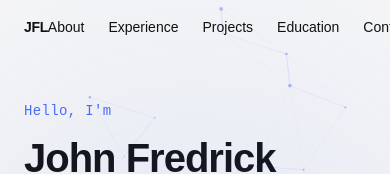
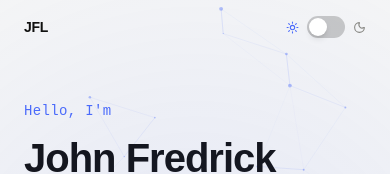
Before and after one commit to yoyodevc/Portfolio-2026, a React (Vite) app: page / in a window 390 px wide. Shown: the top 174 px of the page. Built offline with nearby package versions, Linux system fonts and the light colour scheme.

Commit message:
Fixed mobile responsiveness on Nav

```diff
--- a/src/components/sections/Nav.tsx
+++ b/src/components/sections/Nav.tsx
@@ -37,6 +37,48 @@ export function Nav() {
 
   const isDark = theme === 'dark';
 
+  const themeToggle = (
+    <button
+      onClick={toggleTheme}
+      aria-label={`Switch to ${isDark ? 'light' : 'dark'} mode`}
+      role="switch"
+      aria-checked={isDark}
+      className="flex items-center gap-2"
+    >
+      <Sun
+        size={13}
+        className={cn(
+          'transition-colors duration-200',
+          isDark ? 'text-[var(--color-muted)]' : 'text-[var(--color-accent)]',
+        )}
+      />
+      <span
+        className={cn(
+          'relative inline-flex h-[22px] w-[38px] shrink-0 rounded-full',
+          'transition-colors duration-300 ease-in-out',
+          isDark
+            ? 'bg-[var(--color-accent)]'
+            : 'bg-[color-mix(in_srgb,var(--color-text)_20%,transparent)]',
+        )}
+      >
+        <span
+          className={cn(
+            'pointer-events-none absolute top-[2px] left-[2px] h-[18px] w-[18px] rounded-full bg-white shadow-md',
+            'transition-transform duration-300 ease-in-out',
+            isDark ? 'translate-x-[16px]' : 'translate-x-0',
+          )}
+        />
+      </span>
+      <Moon
+        size={13}
+        className={cn(
+          'transition-colors duration-200',
+          isDark ? 'text-[var(--color-accent)]' : 'text-[var(--color-muted)]',
+        )}
+      />
+    </button>
+  );
+
   return (
     <header
       className={cn(
@@ -53,7 +95,8 @@ export function Nav() {
           JFL
         </a>
 
-        <nav className="flex items-center gap-6">
+        {/* Desktop nav */}
+        <nav className="hidden sm:flex items-center gap-6">
           {navLinks.map(({ label, href }) => (
             <a
               key={label}
@@ -63,51 +106,13 @@ export function Nav() {
               {label}
             </a>
           ))}
+          {themeToggle}
+        </nav>
 
-          <button
-            onClick={toggleTheme}
-            aria-label={`Switch to ${isDark ? 'light' : 'dark'} mode`}
-            role="switch"
-            aria-checked={isDark}
-            className="flex items-center gap-2"
-          >
-            <Sun
-              size={13}
-              className={cn(
-                'transition-colors duration-200',
-                isDark ? 'text-[var(--color-muted)]' : 'text-[var(--color-accent)]',
-              )}
-            />
-
-            {/* Track */}
-            <span
-              className={cn(
-                'relative inline-flex h-[22px] w-[38px] shrink-0 rounded-full',
-                'transition-colors duration-300 ease-in-out',
-                isDark
-                  ? 'bg-[var(--color-accent)]'
-                  : 'bg-[color-mix(in_srgb,var(--color-text)_20%,transparent)]',
-              )}
-            >
-              {/* Thumb */}
-              <span
-                className={cn(
-                  'pointer-events-none absolute top-[2px] left-[2px] h-[18px] w-[18px] rounded-full bg-white shadow-md',
-                  'transition-transform duration-300 ease-in-out',
-                  isDark ? 'translate-x-[16px]' : 'translate-x-0',
-                )}
-              />
-            </span>
-
-            <Moon
-              size={13}
-              className={cn(
-                'transition-colors duration-200',
-                isDark ? 'text-[var(--color-accent)]' : 'text-[var(--color-muted)]',
-              )}
-            />
-          </button>
-        </nav>
+        {/* Mobile: theme toggle only */}
+        <div className="flex sm:hidden items-center">
+          {themeToggle}
+        </div>
       </div>
     </header>
   );
```
